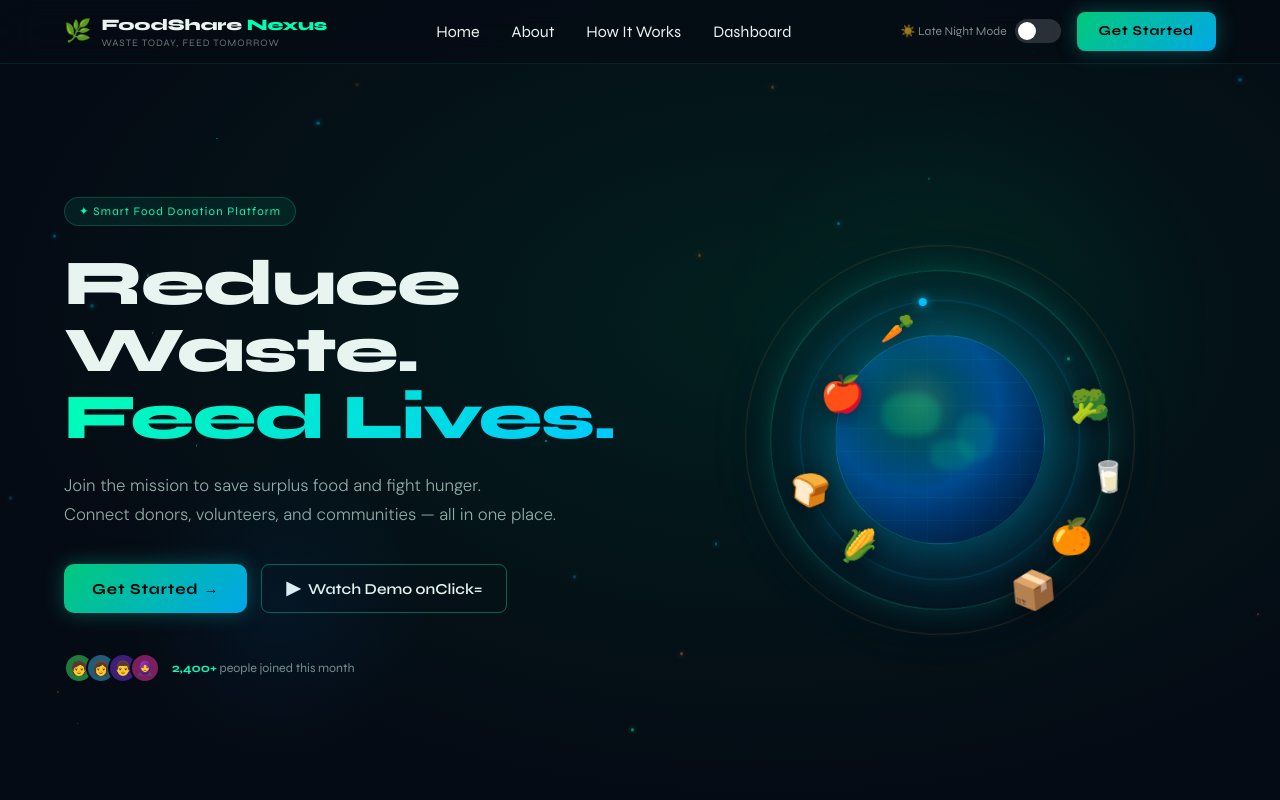
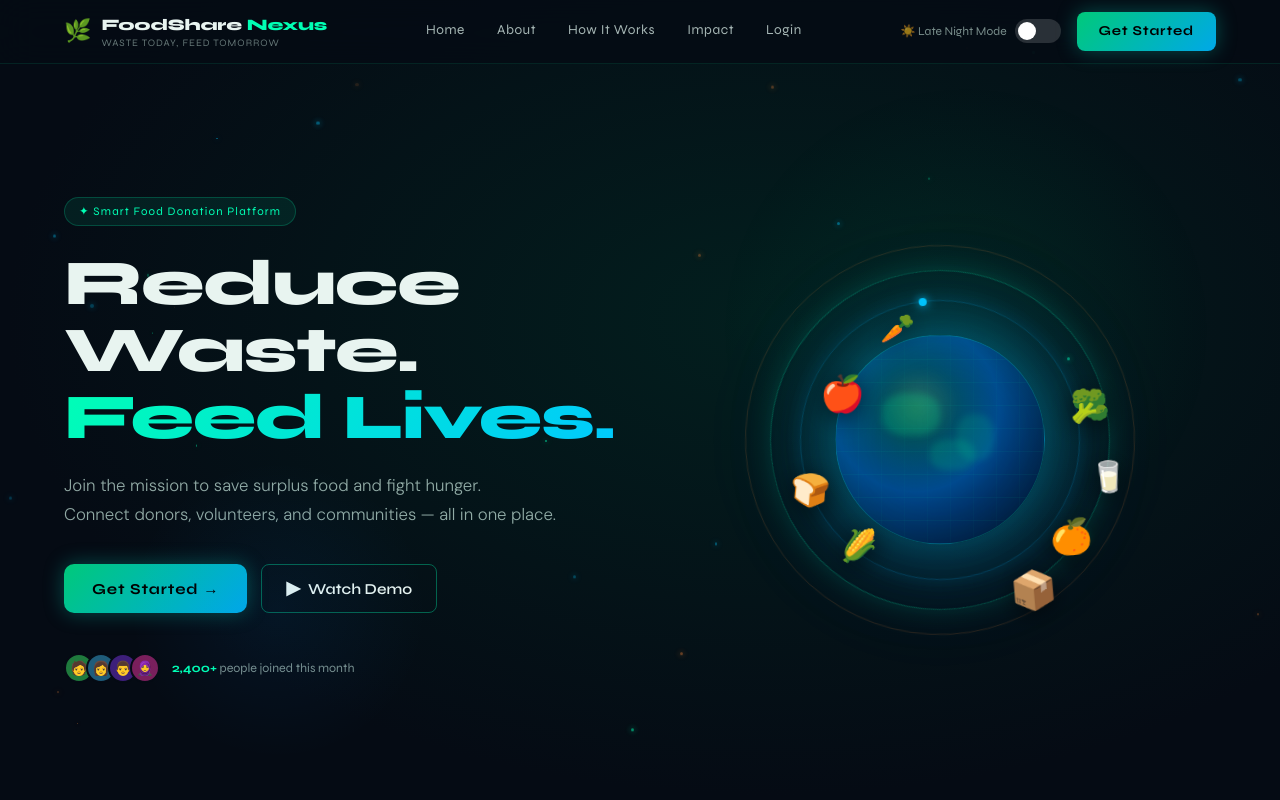
Before and after one commit to BhavanaP100/Foodshare-, a React (Vite) app in the folder frontend/: page / in a window 1280 px wide. Shown: the top 800 px of the page. Built offline with nearby package versions, Linux system fonts and the light colour scheme.

Commit message:
Fixed home page

```diff
--- a/frontend/src/pages/Home.jsx
+++ b/frontend/src/pages/Home.jsx
@@ -482,10 +482,42 @@ const navigate = useNavigate();
         {/* Nav Links */}
         <div style={{ display: "flex", gap: 32, alignItems: "center" }}>
 <div style={{ display: "flex", gap: 32, alignItems: "center" }}>
-  <Link to="/">Home</Link>
-  <Link to="/">About</Link>
-  <Link to="/">How It Works</Link>
-  <Link to="/login">Dashboard</Link>
+  <button
+  className="nav-link"
+  onClick={() => window.scrollTo({ top: 0, behavior: "smooth" })}
+>
+  Home
+</button>
+
+<button
+  className="nav-link"
+  onClick={() =>
+    document
+      .getElementById("about")
+      ?.scrollIntoView({ behavior: "smooth" })
+  }
+>
+  About
+</button>
+
+<button
+  className="nav-link"
+  onClick={() =>
+    document
+      .getElementById("how-it-works")
+      ?.scrollIntoView({ behavior: "smooth" })
+  }
+>
+  How It Works
+</button>
+
+<Link className="nav-link" to="/impact">
+  Impact
+</Link>
+
+<Link className="nav-link" to="/login">
+  Login
+</Link>
 </div>
         </div>
 
@@ -512,7 +544,7 @@ const navigate = useNavigate();
             className="glow-btn"
             whileHover={{ scale: 1.07 }}
             whileTap={{ scale: 0.96 }}
-              onClick={() => navigate("/login")}
+              onClick={() => navigate("/register")}
           >
             Get Started
           </motion.button>
@@ -588,13 +620,22 @@ const navigate = useNavigate();
                 style={{ fontSize: "0.95rem", padding: "12px 28px", borderRadius: 10 }}
                 whileHover={{ scale: 1.07 }}
                 whileTap={{ scale: 0.95 }}
+                 onClick={() => navigate("/register")}
               >
                 Get Started →
               </motion.button>
-              <button className="outline-btn" style={{ fontSize: "0.95rem" }}>
-                <span style={{ fontSize: 18 }}>▶</span> Watch Demo
-                  onClick={() => navigate("/impact")}
-              </button>
+              <button
+ className="outline-btn"
+ style={{ fontSize: "0.95rem" }}
+ onClick={() =>
+   document
+     .getElementById("how-it-works")
+     ?.scrollIntoView({ behavior: "smooth" })
+ }
+>
+ <span style={{ fontSize: 18 }}>▶</span>
+ Watch Demo
+</button>
             </motion.div>
 
             {/* Social proof */}
@@ -775,7 +816,10 @@ const navigate = useNavigate();
       <div style={{ background: "#f5f9f7", color: "#0d1f18" }}>
 
         {/* WHY DONATE FOOD */}
-        <section style={{ padding: "90px 5%" }}>
+        <section
+ id="about"
+ style={{ padding: "90px 5%" }}
+>
           <div style={{ maxWidth: 1200, margin: "0 auto" }}>
             <ScrollReveal>
               <div style={{ textAlign: "center", marginBottom: 56 }}>
@@ -810,7 +854,7 @@ const navigate = useNavigate();
         </section>
 
         {/* HOW IT WORKS */}
-        <section style={{ padding: "80px 5%", background: "#eef5f1" }}>
+        <section  id="how-it-works" style={{ padding: "80px 5%", background: "#eef5f1" }}>
           <div style={{ maxWidth: 1100, margin: "0 auto" }}>
             <ScrollReveal>
               <div style={{ textAlign: "center", marginBottom: 60 }}>
@@ -903,10 +947,18 @@ const navigate = useNavigate();
               © 2026 FoodShare Nexus. Built to feed communities.
             </div>
             <div style={{ display: "flex", gap: 20 }}>
-              {["Privacy", "Terms", "Contact"].map((l) => (
-                <a key={l} href="#" style={{ color: "rgba(200,230,220,0.4)", fontSize: "0.78rem", textDecoration: "none" }}>{l}</a>
-              ))}
-            </div>
+  {["Privacy", "Terms", "Contact"].map((l) => (
+    <span
+      key={l}
+      style={{
+        color: "rgba(200,230,220,0.4)",
+        fontSize: "0.78rem"
+      }}
+    >
+      {l}
+    </span>
+  ))}
+</div>
           </div>
         </footer>
       </div>
```
